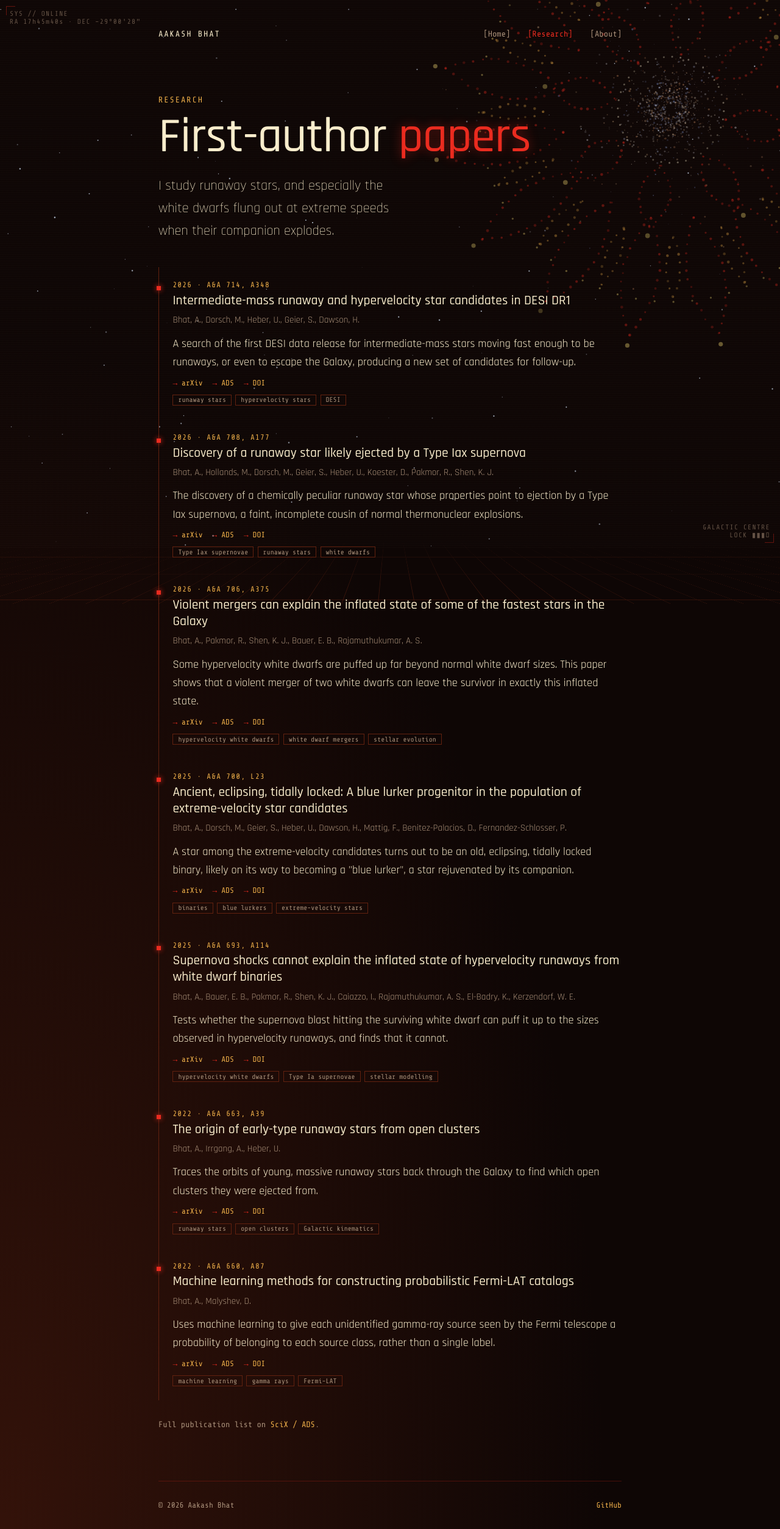
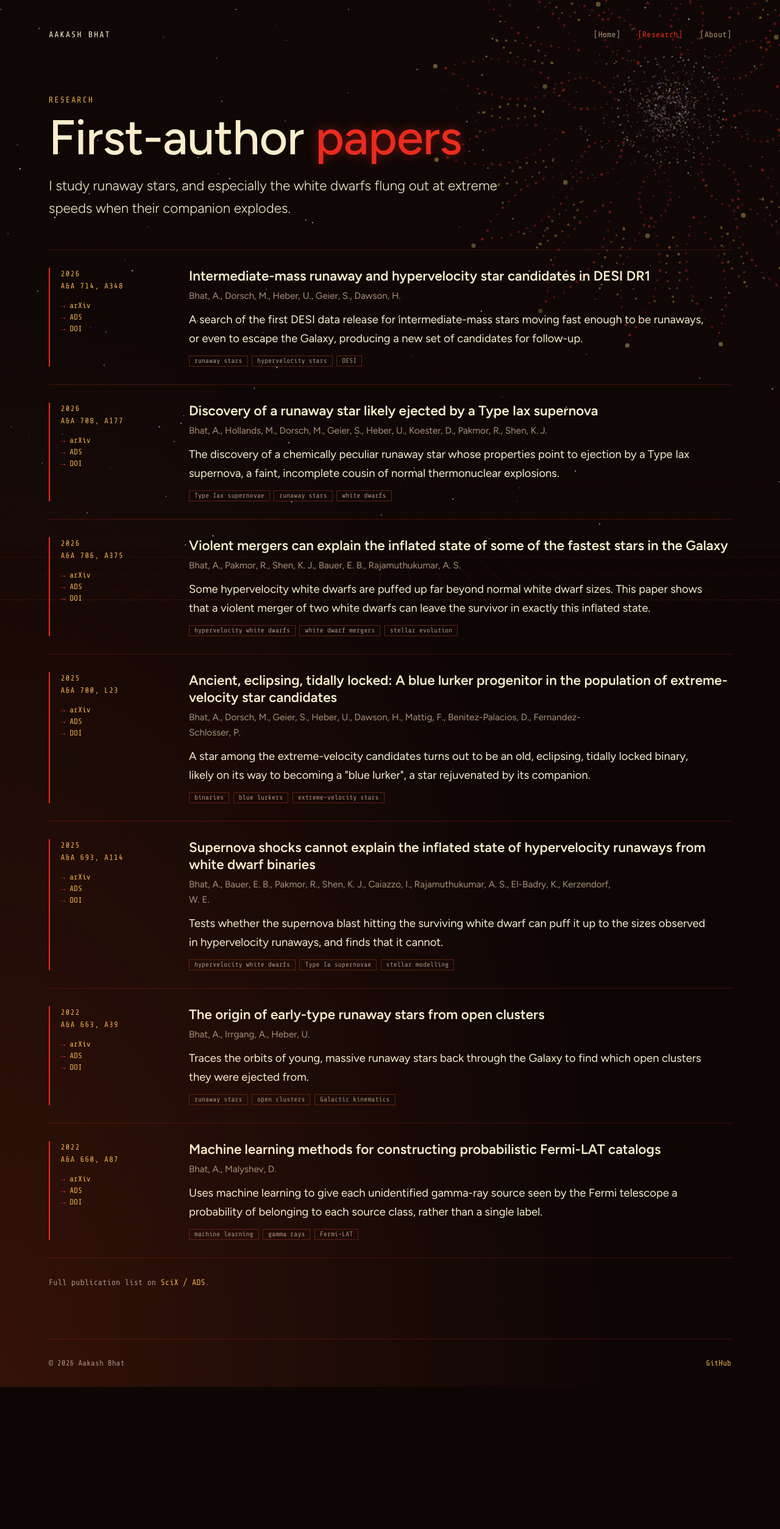
Before and after one commit to aakashbhat/aakashbhat.github.io, a Jekyll site: the page built from research.md, in a window 1280 px wide. Shown: the whole page at 61% size. Built offline with Jekyll 4.4.1, drawn with Linux system fonts in a browser that asks for light colours; after the commit the page ends 2274 px from its top, so only the background shows below that.

Commit message:
Papers added

```diff
--- a/_config.yml
+++ b/_config.yml
@@ -4,6 +4,10 @@ tagline: Astrophysicist
 description: Personal space to know more about my work.
 url: https://aakashbhat.github.io
 lang: en
+
+# Optional Adobe Fonts kit ID (e.g. abc1def) to load Proxima Nova.
+# Leave empty to use the free look-alike, Figtree.
+adobe_fonts_kit:
 
 # Navigation: edit this list to add/remove pages
 nav:
--- a/_layouts/default.html
+++ b/_layouts/default.html
@@ -8,9 +8,14 @@
   <link rel="preconnect" href="https://fonts.googleapis.com">
   <link rel="preconnect" href="https://fonts.gstatic.com" crossorigin>
   <link href="https://fonts.googleapis.com/css2?family=Rajdhani:wght@300;400;500;600&family=Share+Tech+Mono&display=swap" rel="stylesheet">
+  {% if page.class == 'research' %}
+  <!-- Research page font: Proxima Nova via Adobe Fonts if a kit is set, else Figtree -->
+  {% if site.adobe_fonts_kit %}<link rel="stylesheet" href="https://use.typekit.net/{{ site.adobe_fonts_kit }}.css">{% endif %}
+  <link href="https://fonts.googleapis.com/css2?family=Figtree:wght@300;400;500;600&display=swap" rel="stylesheet">
+  {% endif %}
   <link rel="stylesheet" href="{{ '/assets/css/style.css' | relative_url }}">
 </head>
-<body{% if page.runaway %} data-runaway{% endif %}>
+<body class="{{ page.class }}"{% if page.runaway %} data-runaway{% endif %}>
   <!-- Background layers (decorative): star-rangoli, grid, scanlines, HUD -->
   <canvas id="sky" aria-hidden="true"></canvas>
   <div class="bg-grid" aria-hidden="true"></div>
--- a/assets/css/style.css
+++ b/assets/css/style.css
@@ -95,21 +95,41 @@ h2::before { content: "// "; color: var(--accent); }
 .links a:hover { border-color: var(--accent); color: var(--accent); }
 
 /* =========================================================
-   Research page: paper list (data in _data/papers.yml)
+   Research page (body.research): wider layout, Proxima Nova,
+   paper list from _data/papers.yml. Same palette as the rest.
    ========================================================= */
-.papers { list-style: none; padding: 0; margin: 2.5rem 0 0; }
-.paper { position: relative; padding: 1.4rem 0 1.4rem 1.4rem; border-left: 1px solid var(--oxblood); }
-.paper::before { content: ""; position: absolute; left: -4px; top: 1.95rem; width: 7px; height: 7px;
-  background: var(--accent); box-shadow: 0 0 8px var(--accent); }   /* a "star" on the timeline */
-.paper-meta { font: .78rem var(--mono); color: var(--accent-2); letter-spacing: .1em; text-transform: uppercase; }
-.paper h3 { font-weight: 500; font-size: 1.35rem; line-height: 1.25; margin: .3rem 0 .4rem; }
+body.research { --sans: "proxima-nova", "Figtree", system-ui, sans-serif; font-family: var(--sans); }
+body.research .site-header,
+body.research .site-footer,
+body.research main { width: min(1120px, 92vw); }
+body.research .lead { max-width: 52ch; }
+/* The wider layout leaves less margin, so hide the corner HUD sooner */
+@media (max-width: 1450px) { body.research .hud { display: none; } }
+
+.papers { list-style: none; padding: 0; margin: 3rem 0 0; }
+.paper { position: relative; display: grid; grid-template-columns: 190px 1fr; gap: 2.5rem;
+  padding: 1.8rem 0; border-top: 1px solid var(--line); }
+.paper:last-child { border-bottom: 1px solid var(--line); }
+
+/* Left column: year, journal, links */
+.paper-side { padding-left: 1.1rem; border-left: 2px solid var(--accent); }
+.paper-meta { font: .8rem/1.6 var(--mono); color: var(--accent-2); letter-spacing: .08em; text-transform: uppercase; }
+.paper-links { display: flex; flex-direction: column; gap: .25rem; margin-top: .9rem; font: .8rem var(--mono); }
+.paper-links a::before { content: "→ "; color: var(--accent); }
+.paper-links a.project { color: var(--accent); }
+
+/* Right column: title, authors, summary, tags */
+.paper h3 { font-weight: 600; font-size: 1.4rem; line-height: 1.25; margin: 0 0 .4rem; }
 .paper h3 a { color: var(--text); }
 .paper h3 a:hover { color: var(--accent); }
-.paper-authors { font-size: .95rem; color: var(--muted); margin: 0 0 .6rem; }
-.paper p { margin: 0 0 .7rem; }
-.paper-links { display: flex; gap: 1rem; font: .8rem var(--mono); }
-.paper-links a::before { content: "→ "; color: var(--accent); }
-.paper-links a.project { color: var(--accent); }
-.tags { list-style: none; padding: 0; margin: .7rem 0 0; display: flex; flex-wrap: wrap; gap: .4rem; }
+.paper-authors { font-size: .95rem; color: var(--muted); margin: 0 0 .7rem; }
+.paper-body p { margin: 0 0 .7rem; max-width: 72ch; }
+.tags { list-style: none; padding: 0; margin: .8rem 0 0; display: flex; flex-wrap: wrap; gap: .4rem; }
 .tags li { font: .7rem var(--mono); color: var(--muted); border: 1px solid var(--oxblood); padding: .1rem .5rem; }
 .paper-note { margin-top: 2rem; font: .85rem var(--mono); color: var(--muted); }
+
+/* Narrow screens: stack the two columns */
+@media (max-width: 760px) {
+  .paper { grid-template-columns: 1fr; gap: 1rem; }
+  .paper-links { flex-direction: row; gap: 1rem; }
+}
--- a/research.md
+++ b/research.md
@@ -13,17 +14,21 @@ permalink: /research/
 <ol class="papers">
 {% for p in site.data.papers %}
   <li class="paper">
-    <div class="paper-meta">{{ p.year }} · {{ p.journal }}</div>
+    <div class="paper-side">
+      <div class="paper-meta">{{ p.year }}<br>{{ p.journal }}</div>
+      <div class="paper-links">
+        <a href="https://arxiv.org/abs/{{ p.arxiv }}">arXiv</a>
+        <a href="{{ p.ads }}">ADS</a>
+        <a href="https://doi.org/{{ p.doi }}">DOI</a>
+        {% if p.project %}<a class="project" href="{{ p.project | relative_url }}">Project</a>{% endif %}
+      </div>
+    </div>
+    <div class="paper-body">
     <h3><a href="https://doi.org/{{ p.doi }}">{{ p.title }}</a></h3>
     <p class="paper-authors">{{ p.authors }}</p>
     <p>{{ p.summary }}</p>
-    <div class="paper-links">
-      <a href="https://arxiv.org/abs/{{ p.arxiv }}">arXiv</a>
-      <a href="{{ p.ads }}">ADS</a>
-      <a href="https://doi.org/{{ p.doi }}">DOI</a>
-      {% if p.project %}<a class="project" href="{{ p.project | relative_url }}">Project</a>{% endif %}
+    <ul class="tags">{% for t in p.tags %}<li>{{ t }}</li>{% endfor %}</ul>
     </div>
-    <ul class="tags">{% for t in p.tags %}<li>{{ t }}</li>{% endfor %}</ul>
   </li>
 {% endfor %}
 </ol>
```
Also changed, not shown: other parts of research.md (+1 -0 lines).
